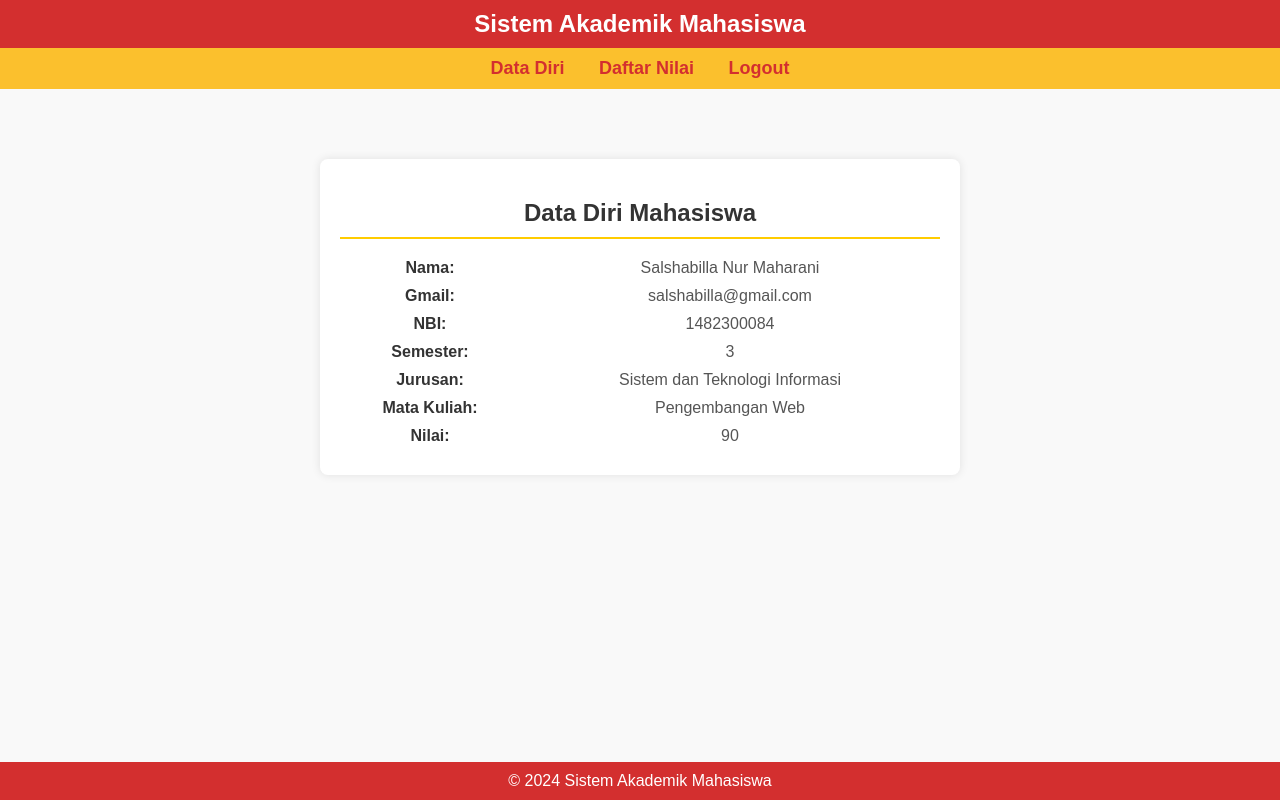
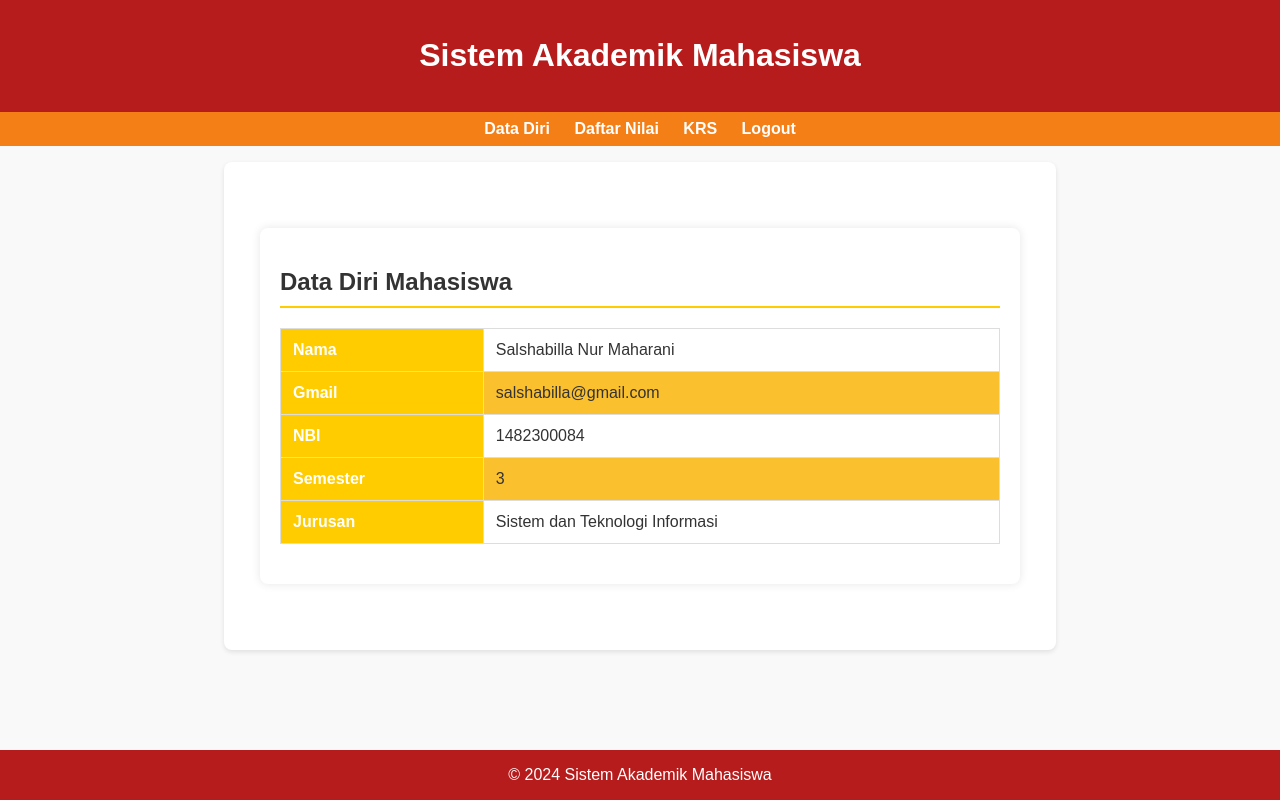
Before and after one commit to salshamaharani/tugaspsbw, a Flask app: page / in a window 1280 px wide. Run offline with Flask 3, Linux system fonts and the light colour scheme; the visitor is signed in with stand-in values (Sample User, id 1).

Commit message:
Initial commit

```diff
--- a/app.py
+++ b/app.py
@@ -1,20 +1,30 @@
-from flask import Flask, render_template, redirect, request, session, url_for
+from flask import Flask, render_template, redirect, url_for, request, session
 
 app = Flask(__name__)
-app.secret_key = "secret_key_123"  # Jangan lupa tambahkan secret key
+app.secret_key = "secret_key"  # Tambahkan secret key untuk menggunakan session
 
 @app.route("/")
-@app.route("/<page>")
-def index(page="DataDiri"):
+def index():
+    if not session.get("logged_in"):
+        return redirect(url_for("login"))  # Jika belum login, redirect ke halaman login
+    return render_template("index.html", content_template="data_diri.html")
+
+@app.route("/daftar_nilai")
+def daftar_nilai():
     if not session.get("logged_in"):
         return redirect(url_for("login"))
-    if page == "DataDiri":
-        content_template = "data_diri.html"
-    elif page == "DaftarNilai":
-        content_template = "daftar_nilai.html"
-    else:
-        content_template = "data_diri.html"
-    return render_template("index.html", page=page, content_template=content_template)
+    return render_template("index.html", content_template="daftar_nilai.html")
+
+@app.route("/krs")
+def krs():
+    if not session.get("logged_in"):
+        return redirect(url_for("login"))
+    return render_template("index.html", content_template="krs.html")
+
+@app.route("/logout")
+def logout():
+    session.pop("logged_in", None)  # Hapus sesi login
+    return redirect(url_for("login"))
 
 @app.route("/login", methods=["GET", "POST"])
 def login():
@@ -24,18 +34,10 @@ def login():
         if email == "salshabilla@gmail.com" and password == "1482300084":
             session["logged_in"] = True
             return redirect(url_for("index"))
+        else:
+            error = "Email atau Password salah!"  # Pesan error jika login gagal
+            return render_template("login.html", error=error)
     return render_template("login.html")
-
-@app.route("/logout")
-def logout():
-    session.pop("logged_in", None)
-    return redirect(url_for("login"))
-
-@app.route("/daftar_nilai")
-def daftar_nilai():
-    if not session.get("logged_in"):
-        return redirect(url_for("login"))
-    return render_template("index.html", page="DaftarNilai", content_template="daftar_nilai.html")
 
 if __name__ == "__main__":
     app.run(debug=True)
--- a/static/style.css
+++ b/static/style.css
@@ -1,47 +1,46 @@
 /* Global Style */
 body {
+    font-family: Arial, sans-serif;
     margin: 0;
-    font-family: Arial, sans-serif;
-    background-color: #fff; /* Putih */
+    padding: 0;
     color: #333;
+    background-color: #fff8e1; /* Kuning lembut */
 }
 
 /* Header */
 header {
-    background-color: #d32f2f; /* Merah */
-    color: #fff;
-    padding: 10px 0;
+    background-color: #b71c1c; /* Merah tua */
+    color: white;
     text-align: center;
-    font-size: 24px;
-    font-weight: bold;
+    padding: 1rem 0;
 }
 
 /* Navbar */
+
 nav {
-    background-color: #fbc02d; /* Kuning */
+    background-color: #f57f17; /* Kuning oranye */
+    padding: 0.5rem;
     text-align: center;
-    padding: 10px 0;
 }
 
 nav a {
-    color: #d32f2f; /* Merah */
+    color: white;
     text-decoration: none;
-    font-size: 18px;
-    margin: 0 15px;
+    margin: 0 10px;
     font-weight: bold;
 }
 
 nav a:hover {
-    color: #fff;
-    background-color: #d32f2f; /* Merah */
-    padding: 5px 10px;
-    border-radius: 5px;
+    text-decoration: underline;
 }
 
-/* Content Section */
 section {
-    padding: 20px;
-    text-align: center;
+    padding: 1rem;
+    margin: 1rem auto;
+    max-width: 800px;
+    background-color: white;
+    box-shadow: 0 2px 5px rgba(0, 0, 0, 0.1);
+    border-radius: 8px;
 }
 
 /* Table */
@@ -92,12 +91,11 @@ button:hover {
 
 /* Footer */
 footer {
-    background-color: #d32f2f; /* Merah */
-    color: #fff;
+    background-color: #b71c1c;
+    color: white;
     text-align: center;
-    padding: 10px 0;
-    margin-top: 20px;
+    padding: 1rem 0;
     position: fixed;
+    width: 100%;
     bottom: 0;
-    width: 100%;
 }
--- a/templates/data_diri.html
+++ b/templates/data_diri.html
@@ -14,7 +14,7 @@
         }
         .container {
             width: 90%;
-            max-width: 600px;
+            max-width: 800px;
             margin: 50px auto;
             background-color: #fff;
             padding: 20px;
@@ -25,54 +25,52 @@
             color: #333;
             border-bottom: 2px solid #ffcc00; /* Garis bawah kuning */
             padding-bottom: 10px;
+            margin-bottom: 20px;
         }
-        .data-item {
-            display: flex;
-            justify-content: flex-start;
-            margin: 10px 0;
+        table {
+            width: 100%;
+            border-collapse: collapse;
+            margin-top: 20px;
         }
-        .label {
-            width: 30%;
-            font-weight: bold;
-            color: #333;
+        th, td {
+            padding: 12px;
+            text-align: left;
+            border-bottom: 1px solid #ddd;
         }
-        .value {
-            width: 70%;
-            color: #555;
+        th {
+            background-color: #ffcc00; /* Kuning untuk header */
+            color: white;
+        }
+        tr:hover {
+            background-color: #f1f1f1; /* Efek hover pada baris */
         }
     </style>
 </head>
 <body>
     <div class="container">
         <h2>Data Diri Mahasiswa</h2>
-        <div class="data-item">
-            <div class="label">Nama:</div>
-            <div class="value">Salshabilla Nur Maharani</div>
-        </div>
-        <div class="data-item">
-            <div class="label">Gmail:</div>
-            <div class="value">salshabilla@gmail.com</div>
-        </div>
-        <div class="data-item">
-            <div class="label">NBI:</div>
-            <div class="value">1482300084</div>
-        </div>
-        <div class="data-item">
-            <div class="label">Semester:</div>
-            <div class="value">3</div>
-        </div>
-        <div class="data-item">
-            <div class="label">Jurusan:</div>
-            <div class="value">Sistem dan Teknologi Informasi</div>
-        </div>
-        <div class="data-item">
-            <div class="label">Mata Kuliah:</div>
-            <div class="value">Pengembangan Web</div>
-        </div>
-        <div class="data-item">
-            <div class="label">Nilai:</div>
-            <div class="value">90</div>
-        </div>
+        <table>
+            <tr>
+                <th>Nama</th>
+                <td>Salshabilla Nur Maharani</td>
+            </tr>
+            <tr>
+                <th>Gmail</th>
+                <td>salshabilla@gmail.com</td>
+            </tr>
+            <tr>
+                <th>NBI</th>
+                <td>1482300084</td>
+            </tr>
+            <tr>
+                <th>Semester</th>
+                <td>3</td>
+            </tr>
+            <tr>
+                <th>Jurusan</th>
+                <td>Sistem dan Teknologi Informasi</td>
+            </tr>
+        </table>
     </div>
 </body>
 </html>
--- a/templates/index.html
+++ b/templates/index.html
@@ -3,21 +3,29 @@
 <head>
     <meta charset="UTF-8">
     <meta name="viewport" content="width=device-width, initial-scale=1.0">
-    <title>Sistem Akademik Mahasiswa</title> <!-- Ubah judul di sini -->
+    <title>Sistem Akademik Mahasiswa</title> <!-- Judul halaman -->
     <link rel="stylesheet" href="{{ url_for('static', filename='style.css') }}">
 </head>
 <body>
+    <!-- Header -->
     <header>
-        Sistem Akademik Mahasiswa <!-- Judul di header -->
+        <h1>Sistem Akademik Mahasiswa</h1> <!-- Judul header -->
     </header>
+
+    <!-- Navigasi -->
     <nav>
         <a href="{{ url_for('index') }}">Data Diri</a>
         <a href="{{ url_for('daftar_nilai') }}">Daftar Nilai</a>
+        <a href="{{ url_for('krs') }}">KRS</a>
         <a href="{{ url_for('logout') }}">Logout</a>
     </nav>
+
+    <!-- Konten Utama -->
     <section>
-        {% include content_template %}
+        {% include content_template %} <!-- Template yang dimuat dinamis -->
     </section>
+
+    <!-- Footer -->
     <footer>
         &copy; 2024 Sistem Akademik Mahasiswa
     </footer>
```
Also changed, not shown: templates/krs.html (added, +21 -0 lines).
